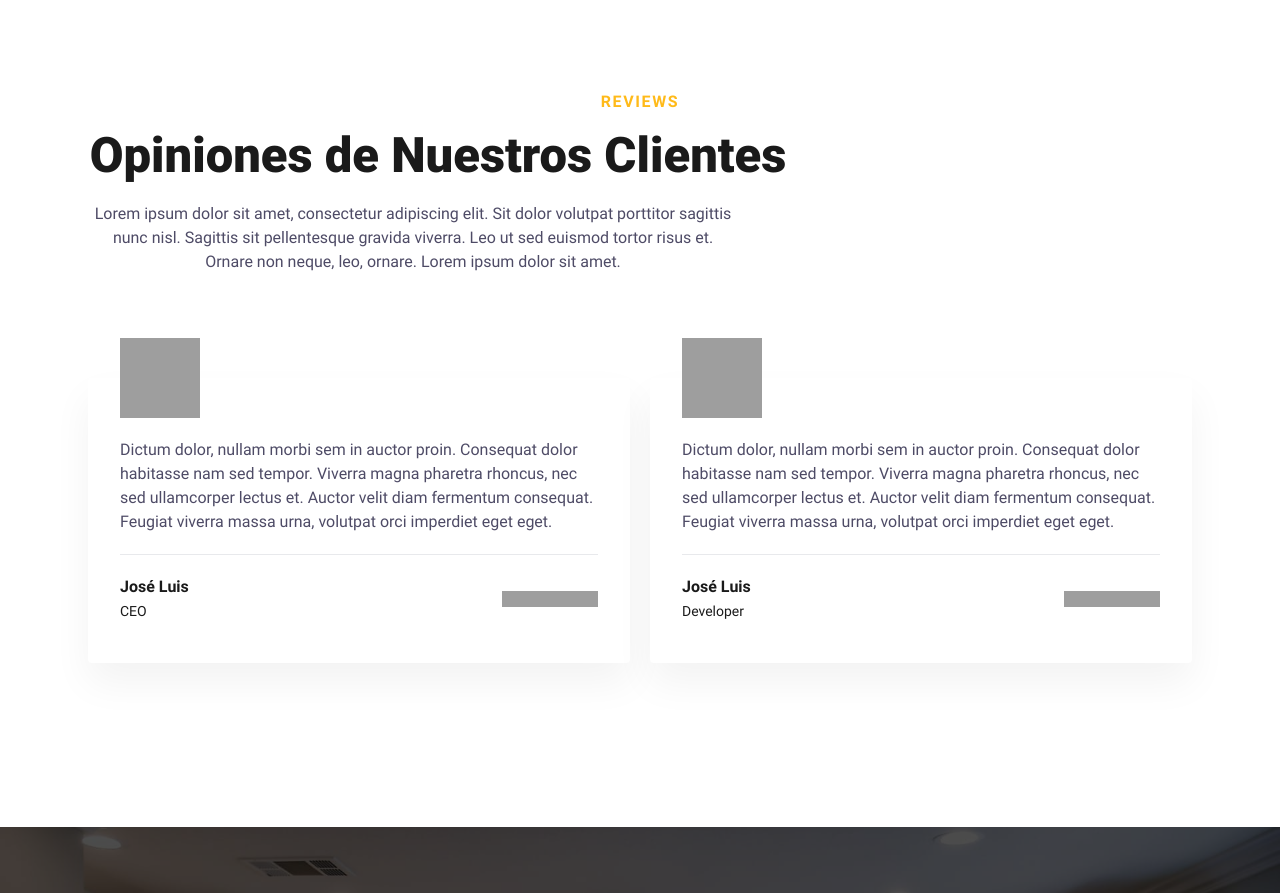
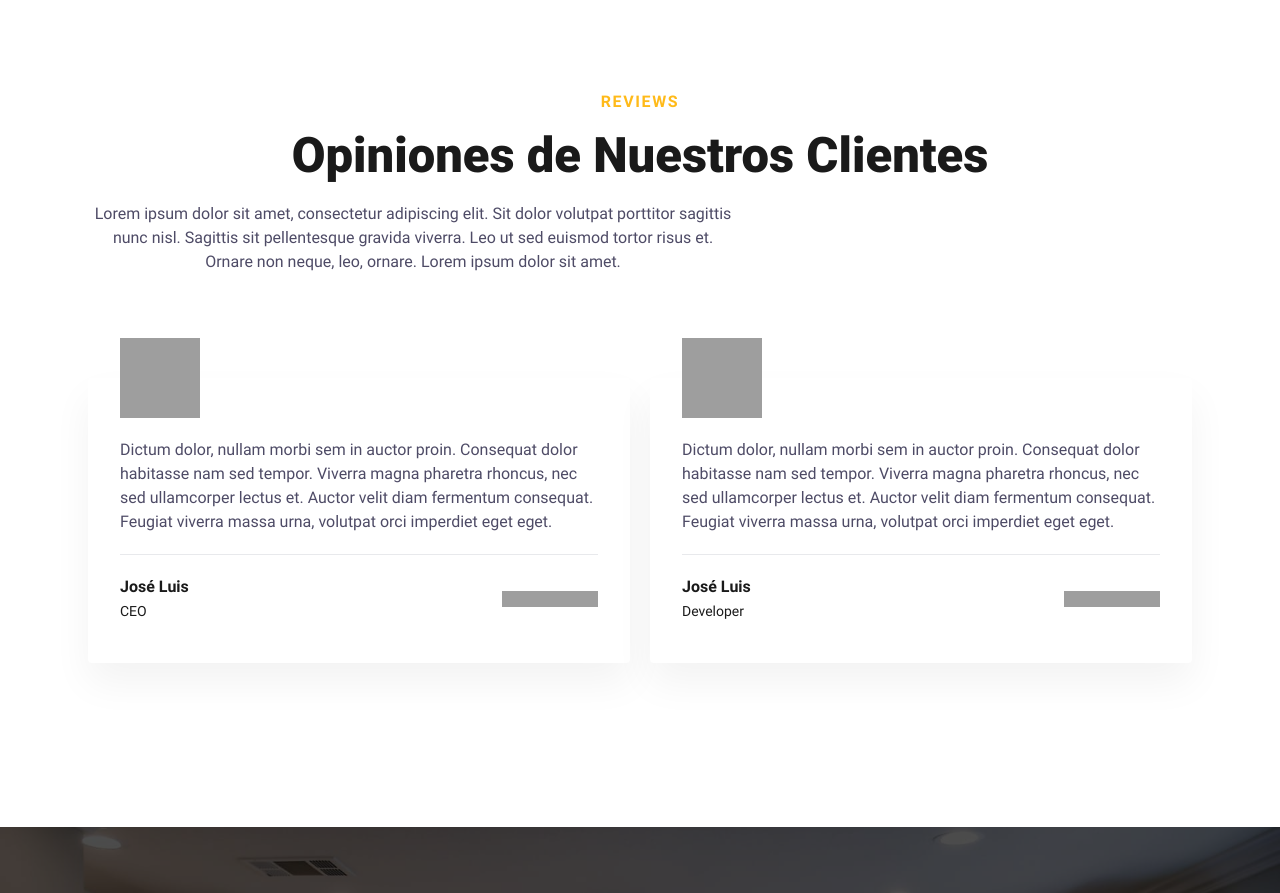
Before and after one commit to theEspressoHQ/demo, an Eleventy site: page src/index.html in a window 1280 px wide. Shown: the part 5140-6033 px from the top of the page. Built offline with nearby package versions, Linux system fonts and the light colour scheme; Eleventy itself is replaced by a stand-in of ours; files that its build step writes are made by us from their sources; grey boxes are pictures that could not be loaded.

Commit message:
Update index.html

```diff
--- a/src/index.html
+++ b/src/index.html
@@ -285,7 +285,7 @@ eleventyNavigation:
     <section id="reviews">
         <div class="cs-container">
             <span class="cs-topper">Reviews</span>
-            <h2 class="cs-title">Opiniones de Nuestros Clientes</h2>
+            <center><h2 class="cs-title">Opiniones de Nuestros Clientes</h2></center>
             <p class="cs-text">
                 Lorem ipsum dolor sit amet, consectetur adipiscing elit. Sit dolor volutpat porttitor sagittis nunc nisl. Sagittis sit pellentesque gravida viverra. Leo ut sed euismod tortor risus et. Ornare non neque, leo, ornare. Lorem ipsum dolor sit amet.
             </p>
```
